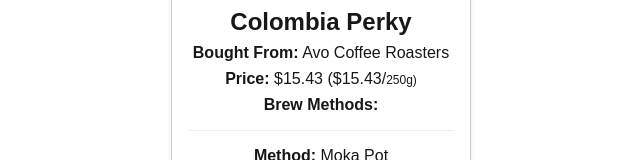
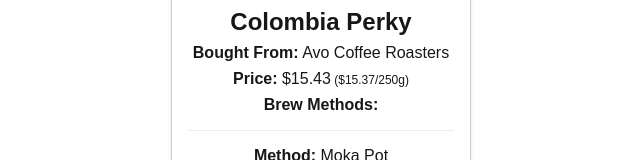
Before and after one commit to sergnio/sergn.io, a Next.js app: page /coffee in a window 1280 px wide. Shown: the part 261-421 px from the top of the page, without its empty margins (319-959 px from the left). Built offline with nearby package versions, Linux system fonts and the light colour scheme.

Commit message:
great success

```diff
--- a/src/app/coffee/page.tsx
+++ b/src/app/coffee/page.tsx
@@ -39,7 +39,7 @@
     boughtFrom: "Avo Coffee Roasters",
     price: 15.43,
     bagSize: {
-      g: 250,
+      g: 251,
     },
     brewMethod: [
       {
@@ -66,11 +66,19 @@
 const isOunceBag = (bagSize: BagSize): bagSize is { oz: number } =>
   "oz" in bagSize;
 
-const calculatePricePerOunce = (price: number, bagSize: BagSize) => {
+const formatPriceWithUnit = (price: number, bagSize: BagSize): string => {
   const weight = isOunceBag(bagSize) ? bagSize.oz : bagSize.g / 250;
-  return `$${(price / weight).toFixed(2)}`;
+  const pricePerUnit = (price / weight).toFixed(2);
+
+  // If the price matches the raw price, return an empty string; otherwise, return the appropriate unit
+  const unit =
+    pricePerUnit === price.toFixed(2)
+      ? String.empty
+      : isOunceBag(bagSize)
+        ? "oz"
+        : "250g";
+  return ` ($${pricePerUnit}/${unit})`;
 };
-
 export default () => (
   <div className={styles.coffeeContainer}>
     {coffees.length === 0 ? (
@@ -92,15 +100,9 @@
                 <strong>Bought From:</strong> {boughtFrom}
               </p>
               <p>
-                <strong>Price:</strong> ${price.toFixed(2)} (
-                {calculatePricePerOunce(price, bagSize)}/
+                <strong>Price:</strong> ${price.toFixed(2)}
                 <span className={styles.weight}>
-                  {isOunceBag(bagSize)
-                    ? ""
-                    : isOunceBag(bagSize)
-                      ? "oz"
-                      : "250g"}
-                  )
+                  {formatPriceWithUnit(price, bagSize)}
                 </span>
               </p>
               <div>
```
